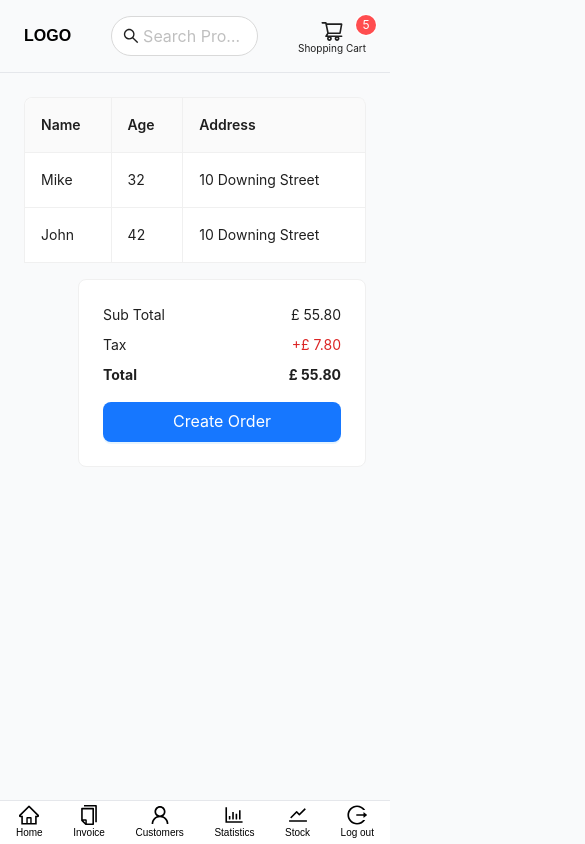
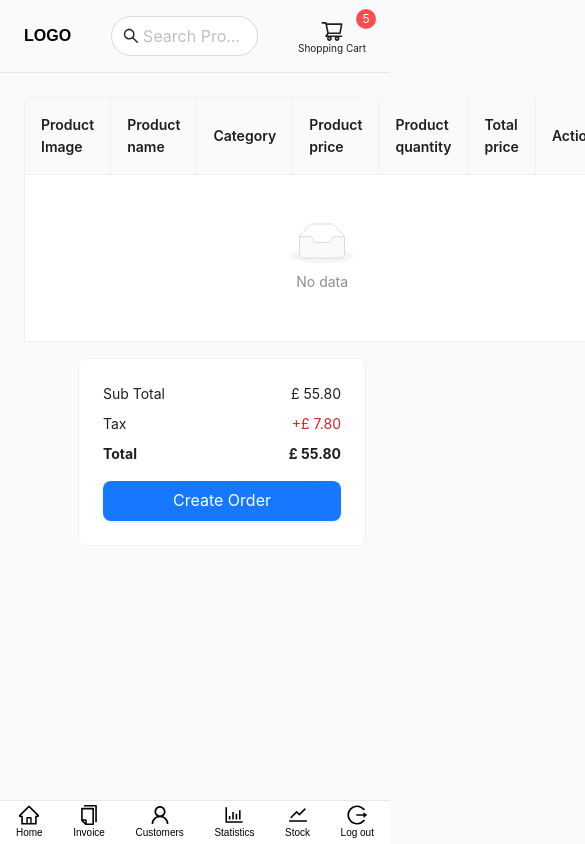
Before and after one commit to erbdev-1/pos-application, a React (Vite) app in the folder client/: page /cart in a window 390 px wide. Shown: the top 844 px of the page, 585 px wide, since content can reach past the window. Built offline with nearby package versions, Linux system fonts and the light colour scheme; a web font is replaced by a local one.

Commit message:
create cart page

```diff
--- a/client/src/App.css
+++ b/client/src/App.css
@@ -11,6 +11,10 @@ body {
 }
 .ant-btn-primary {
   background-color: #1677ff;
+}
+.menu-link .anticon {
+  display: flex;
+  justify-content: center;
 }
 /* background of invoice template*/
 .bg-custom {
--- a/client/src/components/header/Header.jsx
+++ b/client/src/components/header/Header.jsx
@@ -43,12 +43,12 @@ const Header = () => {
 
           <Badge
             count={cart.cartItems.length}
-            offset={[0, 6]}
+            offset={[0, 0]}
             className="md:flex hidden"
           >
             <Link
               to={"/cart"}
-              className="menu-link flex flex-col items-center hover:text-[#40a9ff] transition-all"
+              className="menu-link flex flex-col hover:text-[#40a9ff] transition-all"
             >
               <ShoppingCartOutlined className="md:text-2xl text-xl" />
               <span className="md:text-xs text-[10px]">Shopping Cart</span>
@@ -56,7 +56,7 @@ const Header = () => {
           </Badge>
           <Link
             to={"/bills"}
-            className="menu-link flex flex-col items-center hover:text-[#40a9ff] transition-all"
+            className="menu-link flex flex-col  hover:text-[#40a9ff] transition-all"
           >
             <CopyOutlined className="md:text-2xl text-xl" />
             <span className="md:text-xs text-[10px]">Invoice</span>
@@ -90,10 +90,10 @@ const Header = () => {
             <span className="md:text-xs text-[10px]">Log out</span>
           </Link>
         </div>
-        <Badge count={5} offset={[0, 6]} className="md:hidden flex">
+        <Badge count={5} offset={[0, 0]} className="md:hidden flex">
           <Link
             to={"/"}
-            className="menu-link flex flex-col items-center hover:text-[#40a9ff] transition-all"
+            className="menu-link flex flex-col  hover:text-[#40a9ff] transition-all"
           >
             <ShoppingCartOutlined className="text-2xl" />
             <span className="md:text-xs text-[10px]">Shopping Cart</span>
--- a/client/src/pages/CartPage.jsx
+++ b/client/src/pages/CartPage.jsx
@@ -1,39 +1,110 @@
-import React, { useState } from "react";
-import { Table, Card, Button } from "antd";
-import Header from "../components/Header/Header";
+import { useState } from "react";
+import { Table, Card, Button, message, Popconfirm } from "antd";
+import Header from "../components/header/Header";
 import CreateBill from "../components/cart/CreateBill";
+import { useDispatch, useSelector } from "react-redux";
+import { PlusCircleOutlined, MinusCircleOutlined } from "@ant-design/icons";
+import {
+  increaseQuantity,
+  decreaseQuantity,
+  deleteProduct,
+} from "../redux/cartSlice";
 
 const CartPage = () => {
   const [isModalOpen, setIsModalOpen] = useState(false);
-  const dataSource = [
+  const cart = useSelector((state) => state.cart);
+  const dispatch = useDispatch();
+
+  const columns = [
     {
-      key: "1",
-      name: "Mike",
-      age: 32,
-      address: "10 Downing Street",
+      title: "Product Image",
+      dataIndex: "img",
+      key: "img",
+      width: "125px",
+      render: (text) => (
+        <img src={text} alt="" className="w-full h-20 object-cover " />
+      ),
     },
     {
-      key: "2",
-      name: "John",
-      age: 42,
-      address: "10 Downing Street",
-    },
-  ];
-  const columns = [
-    {
-      title: "Name",
-      dataIndex: "name",
-      key: "name",
+      title: "Product name",
+      dataIndex: "title",
+      key: "title",
     },
     {
-      title: "Age",
-      dataIndex: "age",
-      key: "age",
+      title: "Category",
+      dataIndex: "category",
+      key: "category",
     },
     {
-      title: "Address",
-      dataIndex: "address",
-      key: "address",
+      title: "Product price",
+      dataIndex: "price",
+      key: "price",
+      render: (text) => <span>£ {text}</span>,
+    },
+    {
+      title: "Product quantity",
+      dataIndex: "quantity",
+      key: "quantity",
+      render: (text, record) => {
+        return (
+          <div className="flex items-center ">
+            <Button
+              type="primary"
+              size="small"
+              className="w-full  flex items-center justify-center !rounded-full"
+              icon={<PlusCircleOutlined />}
+              onClick={() => dispatch(increaseQuantity(record))}
+            />
+            <span className="font-bold w-6 inline-block text-center">
+              {record.quantity}
+            </span>
+            <Button
+              type="primary"
+              size="small"
+              className="w-full  flex items-center justify-center !rounded-full"
+              icon={<MinusCircleOutlined />}
+              onClick={() => {
+                if (record.quantity === 1) {
+                  if (
+                    window.confirm("Are you sure you want to delete this item?")
+                  ) {
+                    dispatch(decreaseQuantity(record));
+                    message.success("Item deleted successfully");
+                  }
+                } else {
+                  dispatch(decreaseQuantity(record));
+                }
+              }}
+            />
+          </div>
+        );
+      },
+    },
+    {
+      title: "Total price",
+      dataIndex: "total",
+      render: (text, record) => (
+        <span>£ {(record.quantity * record.price).toFixed(2)}</span>
+      ),
+    },
+    {
+      title: "Actions",
+
+      render: (_, record) => (
+        <Popconfirm
+          title="Are you sure you want to delete this item?"
+          onConfirm={() => {
+            dispatch(deleteProduct(record));
+            message.success("Item deleted successfully");
+          }}
+          okText="Yes"
+          cancelText="No"
+        >
+          <Button type="link" danger>
+            Delete
+          </Button>
+        </Popconfirm>
+      ),
     },
   ];
   return (
@@ -41,7 +112,7 @@ const CartPage = () => {
       <Header />
       <div className="px-6">
         <Table
-          dataSource={dataSource}
+          dataSource={cart.cartItems}
           columns={columns}
           bordered
           pagination={false}
```
